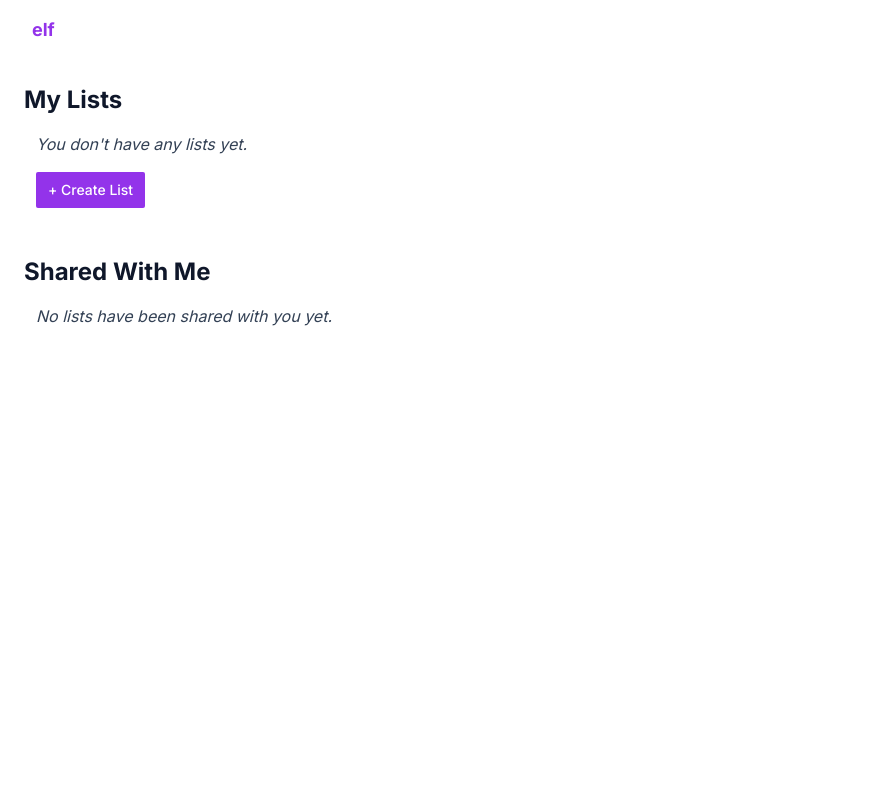
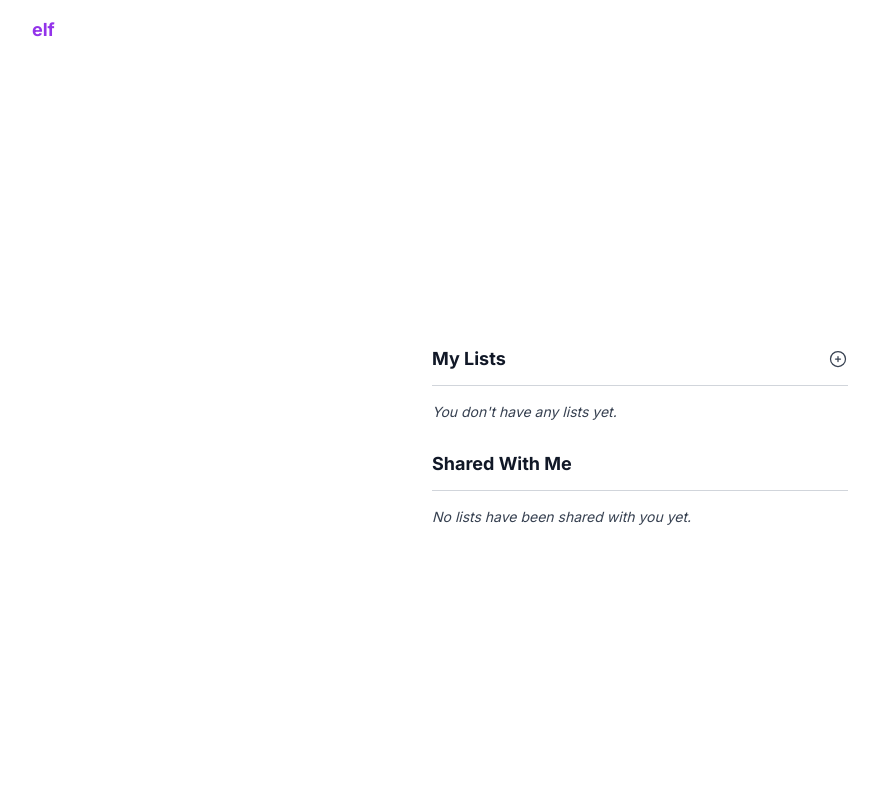
Before and after one commit to michaelhelvey/elf, a Django app: page / in a window 1280 px wide. Shown: the whole page, without its empty margins (0-884 px from the left). Run offline with Django 4.2, Linux system fonts and the light colour scheme; a user stored in the database is signed in; data that the repository does not hold is empty; style sheets or scripts are compiled from the project's sources.

Commit message:
added styles for home page

```diff
--- a/app/templates/home.html
+++ b/app/templates/home.html
@@ -4,31 +4,19 @@
 {% block content %}
 
 <h1 class="sr-only">Elf</h1>
-<div class="flex flex-col p-6 gap-12">
-	<section>
-		<h2 id="my-lists" class="font-bold text-2xl text-slate-900">My Lists</h2>
-		<div class="ml-3 mt-4">
-			{% if not owned_lists.count %}
-				<p class="text-slate-700 italic" id="empty-lists-text">You don't have any lists yet.</p>
-				<a href="{% url 'list_create' %}" class="mt-4 inline-block bg-purple-600 text-white text-sm font-medium px-3 py-2 rounded-sm">+ Create List</a>
-			{% endif %}
-			{% for list in owned_lists %}
-				<a href="{{ list.get_absolute_url }}" data-list-id="{{ list.pk }}" class="underline">{{ list }}</a>
-			{% endfor %}
-		</div>
-	</section>
-
-	<section>
-		<h2 id="shared-lists" class="font-bold text-2xl text-slate-900">Shared With Me</h2>
-		<div class="ml-3 mt-4">
-			{% if not shared_lists.count %}
-				<p class="text-slate-700 italic" id="empty-shared-text">No lists have been shared with you yet.</p>
-			{% endif %}
-			{% for list in shared_lists %}
-				<a href="{{ list.get_absolute_url }}" data-list-id="{{ list.pk }}" class="underline">{{ list }}</a>
-			{% endfor %}
-		</div>
-	</section>
+<div class="flex items-center justify-center w-full h-full">
+	<div class="flex flex-col w-full max-w-md p-4">
+		<section id="my-lists">
+			{% with section_title='My Lists' empty_text="You don't have any lists yet." lists=owned_lists show_create_button=True %}
+				{% include 'lists/partials/list_section.html' %}
+			{% endwith %}
+		</section>
+		<section class="mt-4" id="shared-lists">
+			{% with section_title='Shared With Me' empty_text="No lists have been shared with you yet." lists=shared_lists %}
+				{% include 'lists/partials/list_section.html' %}
+			{% endwith %}
+		</section>
+	</div>
 </div>
 
 {% endblock %}
--- /dev/null
+++ b/app/templates/lists/partials/list_section.html
@@ -0,0 +1,28 @@
+<!-- List of lists -->
+
+{% load icons %}
+
+<div class="flex items-center justify-between w-full border-b border-gray-300 py-1">
+  <h2 class="my-2 text-lg font-bold text-gray-900">{{ section_title}} </h2>
+  {% if show_create_button %}
+    <a href="{% url 'list_create' %}">
+      {% icon 'plus-circle' 'w-5 h-5 text-gray-700' %}
+    </a>
+  {% endif %}
+</div>
+{% if not lists.count %}
+  <div id="empty-lists-text" class="text-sm text-gray-700 italic mt-4">{{ empty_text }}</div>
+{% else %}
+{% for list in lists %}
+  <article class="flex items-center justify-between my-2" data-list-id="{{ list.pk }}">
+    <div>
+      <h1 class="font-medium text-sm text-gray-900">{{ list.title }}</h1>
+      <span class="text-xs text-gray-500">Created on {{ list.created_at }}</span>
+    </div>
+
+    <a href="{{ list.get_absolute_url }}" class="shadow-sm px-2 py-1 rounded border border-gray-400 font-medium text-gray-900">
+      View List
+    </a>
+  </article>
+{% endfor %}
+{% endif %}
```
Also changed, not shown: app/templates/lists/list_create.html (+14 -6 lines), app/templates/lists/list_detail.html (+18 -2 lines), app/tests/test_lists.py (+13 -7 lines), app/templates/icons/plus-circle.svg (added).
